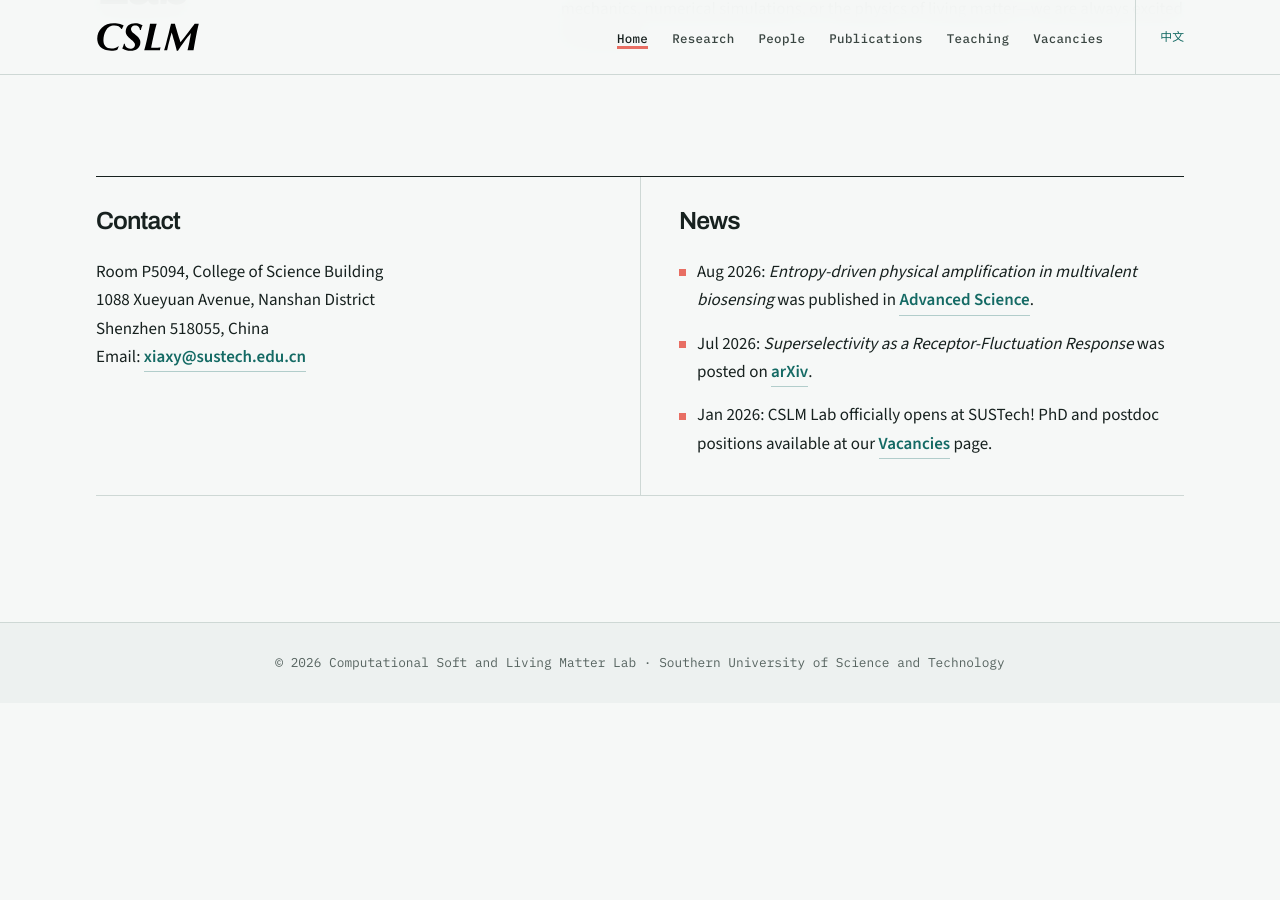
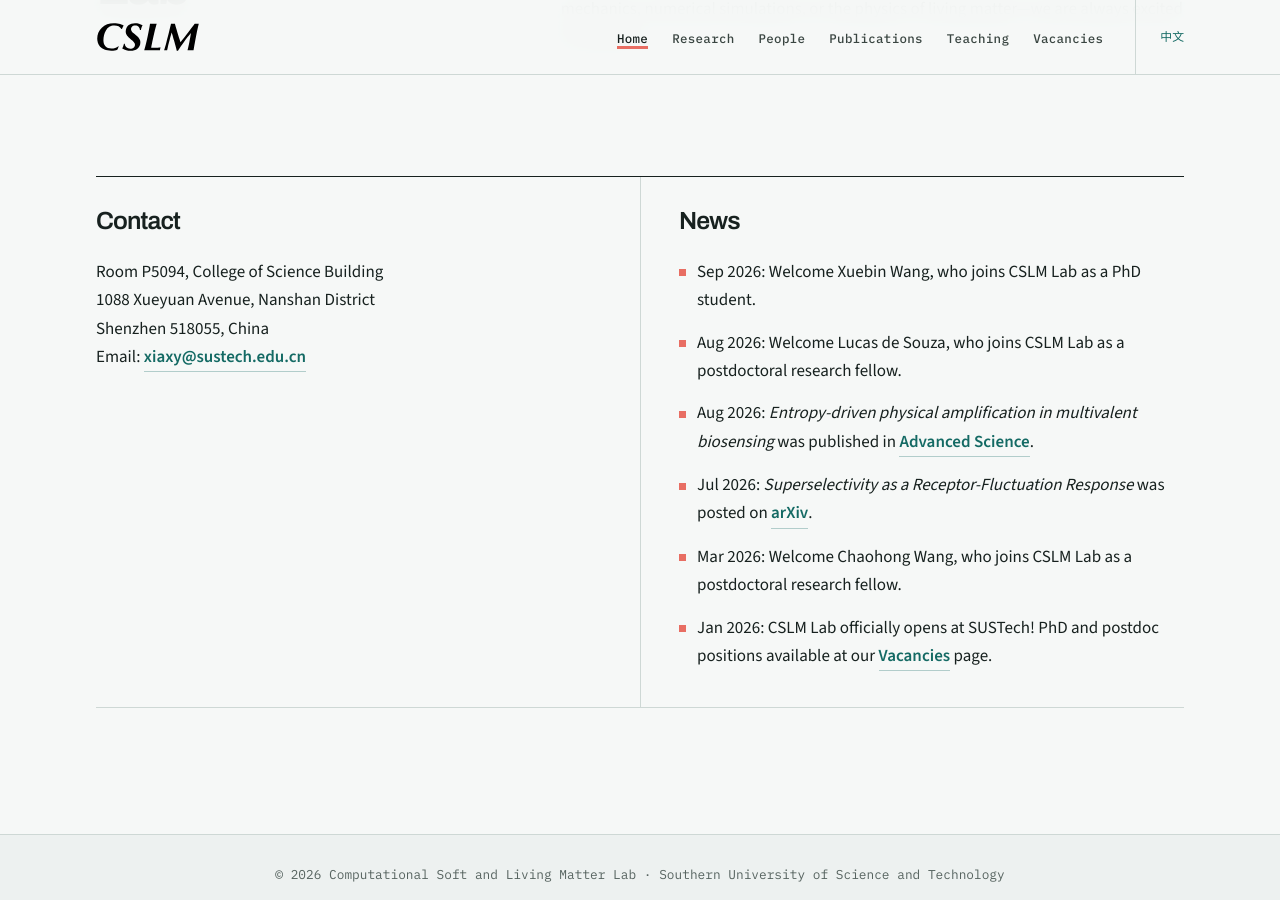
Before and after one commit to xxialab/xxialab.github.io, a Jekyll site: the page built from index.html, in a window 1280 px wide and 900 px high, scrolled down 1137 px. Built offline with Jekyll 4.4.1, drawn with Linux system fonts in a browser that asks for light colours; before the commit the page ends 1840 px from its top, so only the background shows below that.

Commit message:
Add member arrival news

```diff
--- a/index.html
+++ b/index.html
@@ -56,12 +56,21 @@ permalink: /index.html
         <h2>News</h2>
         <ul class="news-list">
           <li>
+            Sep 2026: Welcome Xuebin Wang, who joins CSLM Lab as a PhD student.
+          </li>
+          <li>
+            Aug 2026: Welcome Lucas de Souza, who joins CSLM Lab as a postdoctoral research fellow.
+          </li>
+          <li>
             Aug 2026: <em>Entropy-driven physical amplification in multivalent biosensing</em> was published in
             <a href="https://doi.org/10.1002/advs.77266">Advanced Science</a>.
           </li>
           <li>
             Jul 2026: <em>Superselectivity as a Receptor-Fluctuation Response</em> was posted on
             <a href="https://arxiv.org/abs/2607.29599">arXiv</a>.
+          </li>
+          <li>
+            Mar 2026: Welcome Chaohong Wang, who joins CSLM Lab as a postdoctoral research fellow.
           </li>
           <li>
             Jan 2026: CSLM Lab officially opens at SUSTech! PhD and postdoc positions available at our
```
Also changed, not shown: zh/index.html (+9 -0 lines).
